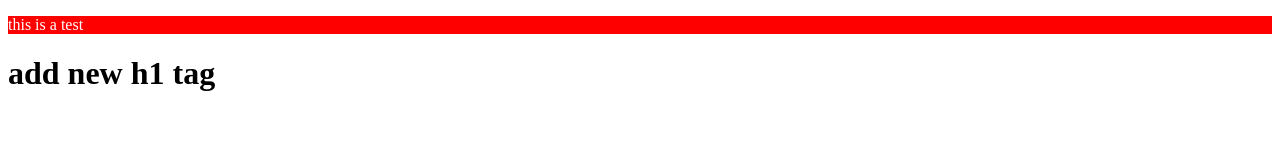
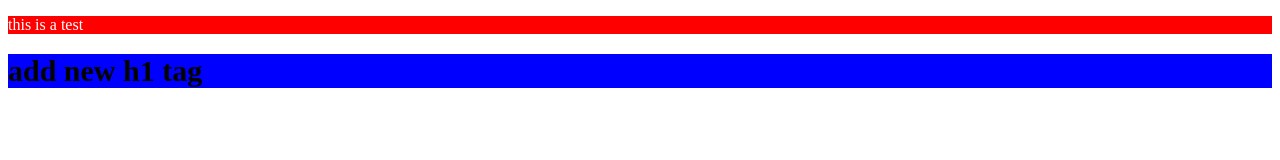
Before and after one commit to matinzamanian/test-repo, a plain HTML site: page index.html in a window 1280 px wide. Drawn offline with Linux system fonts and the light colour scheme.

Commit message:
add new styles to h1 tag

```diff
--- a/style.css
+++ b/style.css
@@ -2,3 +2,8 @@ p {
   background-color: red;
   color: white;
 }
+
+h1 {
+  background-color: blue;
+  font-size: 30px;
+}
```
